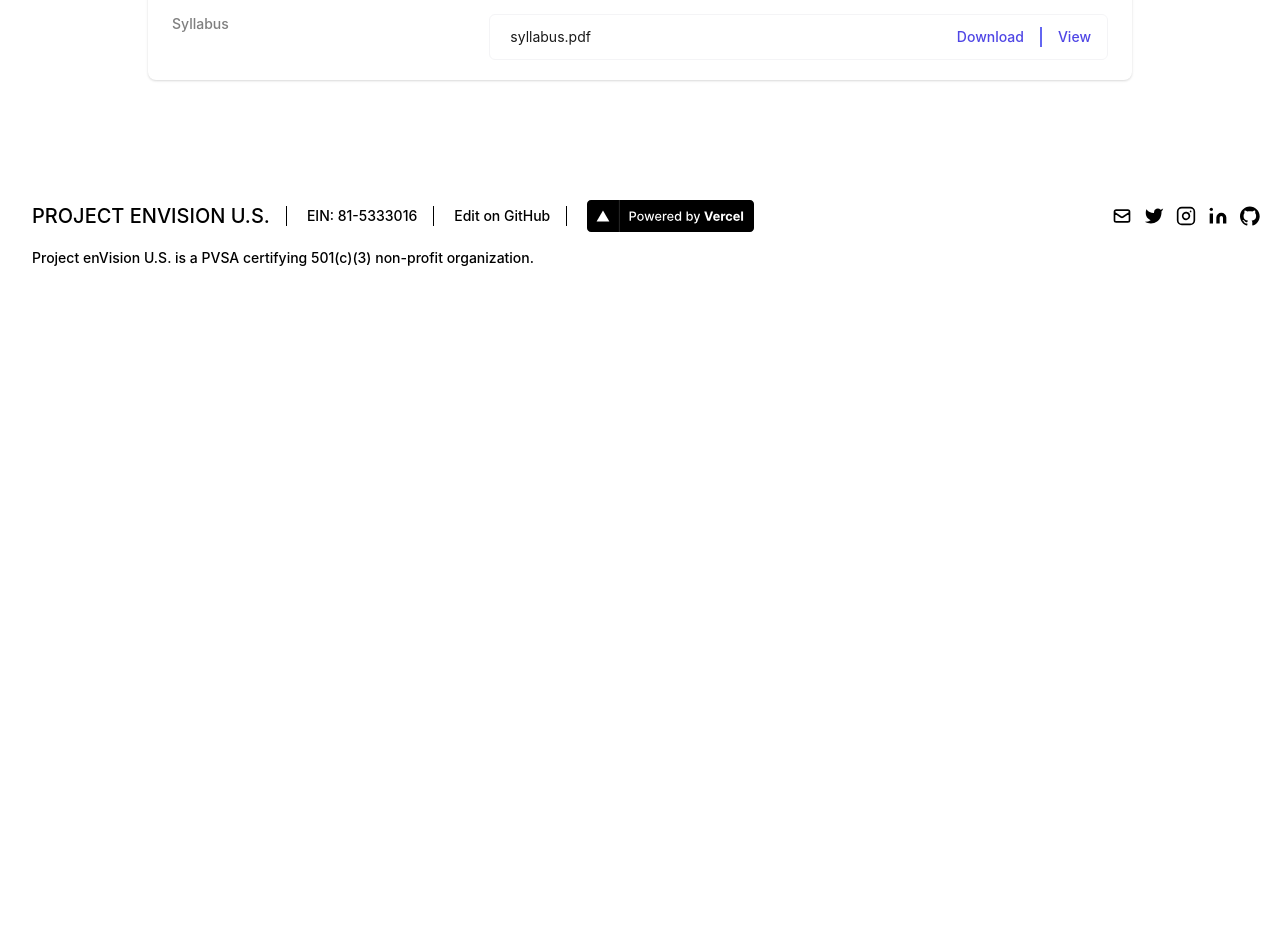
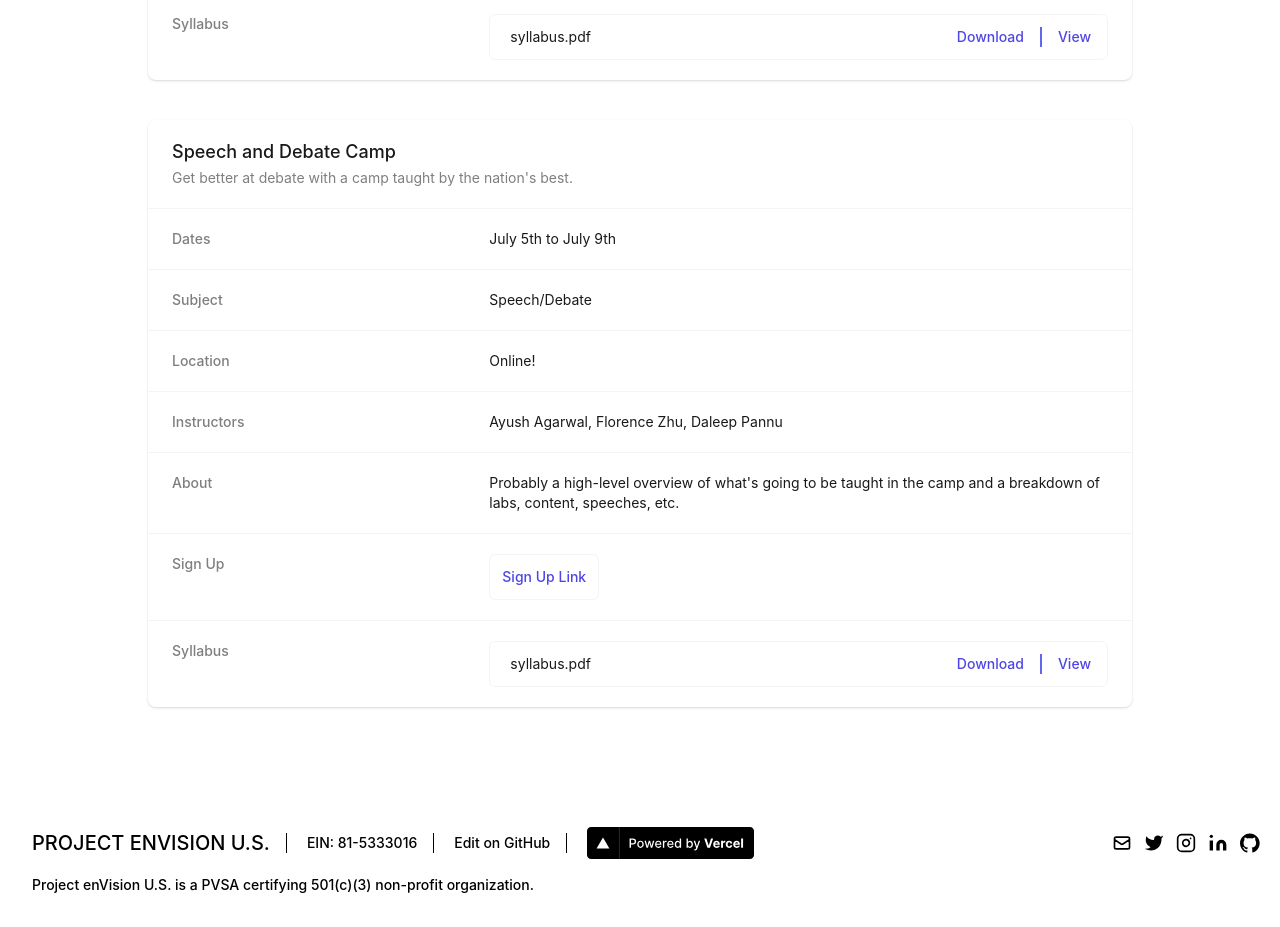
Before and after one commit to envisionnew/envisionnew.org, a Next.js app: page /events in a window 1280 px wide. Shown: the part 800-1727 px from the top of the page. Before the commit the page ends 1100 px from the top, so only its background shows below. Built offline with nearby package versions, Linux system fonts and the light colour scheme; what @tailwindcss/typography would draw is missing.

Commit message:
[:zap:] manual -> router

```diff
--- a/components/Footer.js
+++ b/components/Footer.js
@@ -1,25 +1,30 @@
-import styled from 'styled-components';
+import Link from 'next/link';
+import { useRouter } from 'next/router';
 
-export default function Footer({ link }) {
+export default function Footer() {
+  const router = useRouter();
   return (
     <footer className="text-black body-font">
       <div className="container flex flex-col items-center px-5 py-4 mx-auto sm:flex-row">
-        <a
-          className="flex items-center justify-center font-medium title-font md:justify-start"
-          href="/"
-        >
-          <span className="text-xl md:ml-3">PROJECT ENVISION U.S.</span>
-        </a>
+        <Link href="/">
+          <a className="flex items-center justify-center text-xl font-medium md:ml-3 title-font md:justify-start">
+            PROJECT ENVISION U.S.
+          </a>
+        </Link>
         <span className="border-css" />
         <p className="flex items-center justify-center text-sm font-medium md:ml-5 title-font md:justify-start">
           EIN: 81-5333016
         </p>
         <span className="border-css" />
         <a
-          className="flex items-center justify-center font-medium title-font md:justify-start"
-          href={link}
+          className="flex items-center justify-center text-sm font-medium md:ml-5 title-font md:justify-start"
+          href={
+            router.pathname === '/'
+              ? `https://github.com/envisionnew/envisionnew.org/edit/main/pages/index.js`
+              : `https://github.com/envisionnew/envisionnew.org/edit/main/pages${router.pathname}.js`
+          }
         >
-          <span className="text-sm md:ml-5">Edit on GitHub</span>
+          Edit on GitHub
         </a>
         <span className="border-css" />
         <a
@@ -29,7 +34,7 @@ export default function Footer({ link }) {
           <img
             className="h-8 mb-2 ml-0 md:mb-0 lg:mb-0 md:ml-5"
             src="/images/powered-by-vercel.svg"
-          ></img>
+          />
         </a>
         <span className="inline-flex justify-center mt-4 sm:ml-auto sm:mt-0 sm:justify-start">
           <a aria-label="mail" href="mailto:support@envisionnew.org">
@@ -130,15 +135,10 @@ export default function Footer({ link }) {
         </span>
       </div>
       <div className="container flex flex-col items-center px-4 pb-8 mx-auto md:px-5 sm:flex-row">
-        <a
-          className="flex items-center justify-center font-medium text-center md:justify-start"
-          href="/"
-        >
-          <span className="text-sm font-medium md:ml-3">
-            Project enVision U.S. is a PVSA certifying 501(c)(3) non-profit
-            organization.
-          </span>
-        </a>
+        <span className="flex items-center justify-center text-sm font-medium text-center md:justify-start md:ml-3">
+          Project enVision U.S. is a PVSA certifying 501(c)(3) non-profit
+          organization.
+        </span>
       </div>
     </footer>
   );
--- a/pages/404.js
+++ b/pages/404.js
@@ -1,6 +1,6 @@
-import Head from "next/head";
-import Header from "../components/Header";
-import Footer from "../components/Footer";
+import Head from 'next/head';
+import Header from '../components/Header';
+import Footer from '../components/Footer';
 
 export default function Unavailable() {
   return (
@@ -23,7 +23,7 @@ export default function Unavailable() {
           Return Home
         </a>
       </div>
-      <Footer link="https://github.com/envisionnew/envisionnew.org/edit/main/pages/404.js" />
+      <Footer />
     </div>
   );
 }
--- a/pages/about.js
+++ b/pages/about.js
@@ -272,7 +272,7 @@ export default function About() {
         </section>
       </section>
       <br />
-      <Footer link="https://github.com/envisionnew/envisionnew.org/edit/main/pages/about.js" />
+      <Footer />
     </div>
   );
 }
--- a/pages/blog.js
+++ b/pages/blog.js
@@ -47,7 +47,7 @@ export default function Blog({ posts }) {
         </div>
       </section>
       <br />
-      <Footer link="https://github.com/envisionnew/envisionnew.org/edit/main/pages/blog.js" />
+      <Footer />
     </div>
   );
 }
--- a/pages/contact.js
+++ b/pages/contact.js
@@ -183,7 +183,7 @@ export default function Contact() {
         </div>
       </section>
       <br />
-      <Footer link="https://github.com/envisionnew/envisionnew.org/edit/main/pages/contact.js" />
+      <Footer />
     </div>
   );
 }
--- a/pages/events.js
+++ b/pages/events.js
@@ -5,6 +5,19 @@ import React from 'react';
 import { NextSeo } from 'next-seo';
 
 const events = [
+  {
+    name: 'Project enVision U.S. Hackathon',
+    blurb: "Get better at debate with a camp taught by the nation's best.",
+    dates: 'July 5th to July 9th',
+    subject: 'Speech/Debate',
+    location: 'Online!',
+    instructors: 'Ayush Agarwal, Florence Zhu, Daleep Pannu',
+    about:
+      "Probably a high-level overview of what's going to be taught in the camp and a breakdown of labs, content, speeches, etc.",
+    link:
+      'https://docs.google.com/forms/d/e/1FAIpQLSdywhU0uwv7kKkMYxWmlwyW88T7-kJ4FuEYJGD-_5CibAgFYA/viewform?usp=sf_link',
+    filepath: '/learn/syllabus/speechdebate.pdf'
+  },
   {
     name: 'Speech and Debate Camp',
     blurb: "Get better at debate with a camp taught by the nation's best.",
@@ -155,7 +168,7 @@ export default function Events() {
           ))}
         </div>
       </section>
-      <Footer link="https://github.com/envisionnew/envisionnew.org/edit/main/pages/events.js" />
+      <Footer />
     </div>
   );
 }
--- a/pages/index.js
+++ b/pages/index.js
@@ -528,7 +528,7 @@ export default function Home() {
           </div>
         </section>
       </section>
-      <Footer link="https://github.com/envisionnew/envisionnew.org/edit/main/pages/index.js" />
+      <Footer />
     </div>
   );
 }
--- a/pages/programs/chapters/index.js
+++ b/pages/programs/chapters/index.js
@@ -19,8 +19,7 @@ const people = [
     email: 'saurish@envisionnew.org',
     apply: false,
     link: '#',
-    image:
-      '/images/saurish_profile.JPG'
+    image: '/images/saurish_profile.JPG'
   },
   {
     name: 'Aditi Umapathy',
@@ -31,8 +30,7 @@ const people = [
     email: 'aditi.umapathy@envisionnew.org',
     apply: false,
     link: '/programs/chapters/augusta',
-    image:
-      '/images/aditi.jpg'
+    image: '/images/aditi.jpg'
   },
   {
     name: 'Want to see your name here? ',
@@ -265,7 +263,7 @@ export default function Inspire() {
           </div>
         </div>
       </section>
-      <Footer link="https://github.com/envisionnew/envisionnew.org/edit/main/pages/programs/inspire.js" />
+      <Footer />
     </div>
   );
 }
--- a/pages/programs/inspire.js
+++ b/pages/programs/inspire.js
@@ -243,7 +243,7 @@ export default function Inspire() {
         </div>
       </section>
       {/* </section> */}
-      <Footer link="https://github.com/envisionnew/envisionnew.org/edit/main/pages/programs/inspire.js" />
+      <Footer />
     </div>
   );
 }
--- a/pages/programs/learn.js
+++ b/pages/programs/learn.js
@@ -170,7 +170,7 @@ export default function Learn() {
         </section>
       </section>
       <br />
-      <Footer link="https://github.com/envisionnew/envisionnew.org/edit/main/pages/programs/learn.js" />
+      <Footer />
     </div>
   );
 }
--- a/pages/programs/tutoring.js
+++ b/pages/programs/tutoring.js
@@ -181,7 +181,7 @@ export default function Tutoring() {
         </section>
       </section> */}
       <br />
-      <Footer link="https://github.com/envisionnew/envisionnew.org/edit/main/pages/tutoring.js" />
+      <Footer />
     </div>
   );
 }
```
